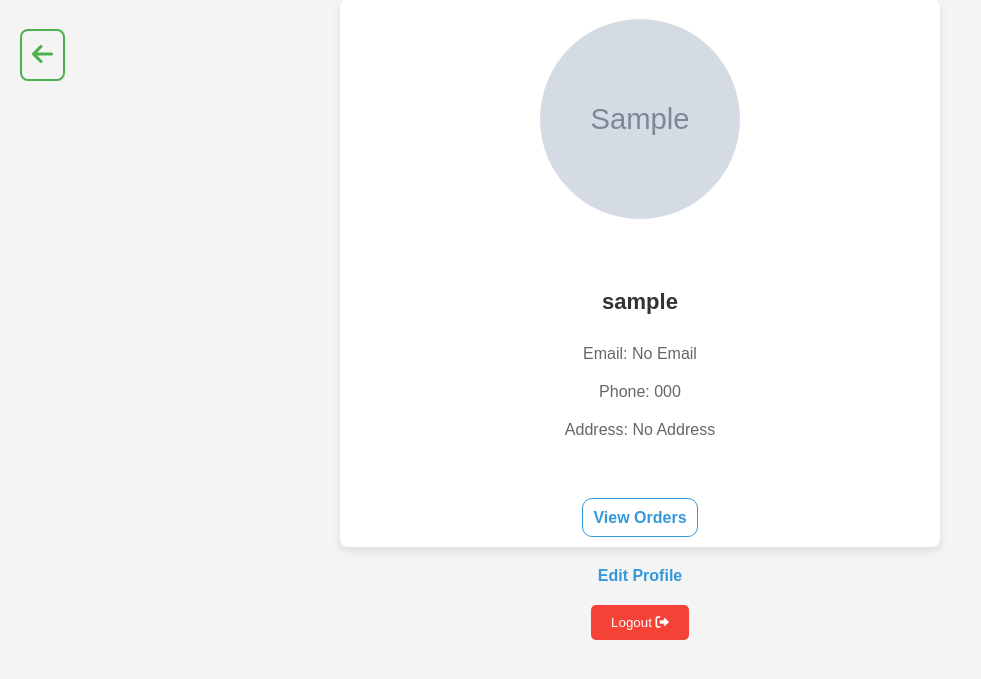
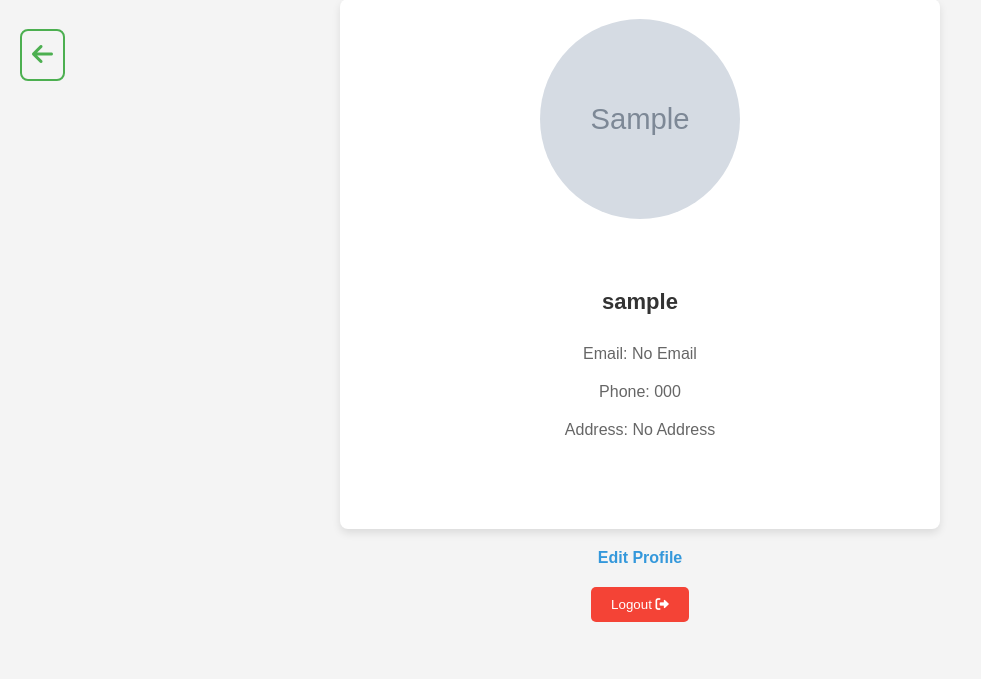
Before and after one commit to karaki7776/naturalgardennnn, a PHP site: page /profile.php in a window 1280 px wide. Shown: the part 21-700 px from the top of the page, without its empty margins (0-981 px from the left). Run offline with PHP 8.4, Linux system fonts and the light colour scheme; the visitor is signed in with stand-in values (Sample User, id 1); tables that the repository leaves empty or names only in its code hold one stand-in row (values such as "Sample post"); grey boxes marked "Sample" are stand-in pictures; some libraries are stand-ins or nearby versions.

Commit message:
Update profile.php

```diff
--- a/profile.php
+++ b/profile.php
@@ -100,15 +100,15 @@ if (isset($_POST['logout'])) {
             <p>Address: <?php echo htmlspecialchars($address); ?></p>
         </div>
 <?php
-        if($admin == true ){
+        if($admin == false ){
             echo"<div class='order-link'>
-            <a href='orders-admin.php'>View Orders</a>
+            <a href='orders.php'>View Orders</a>
         </div>";}
 
 
-   else{ echo"<div class='order-link'>
-    <a href='orders.php'>View Orders</a>
-</div>";}
+
+   else{
+    }
          ?>
 </div>
     <!-- رابط تعديل الملف الشخصي -->
```
